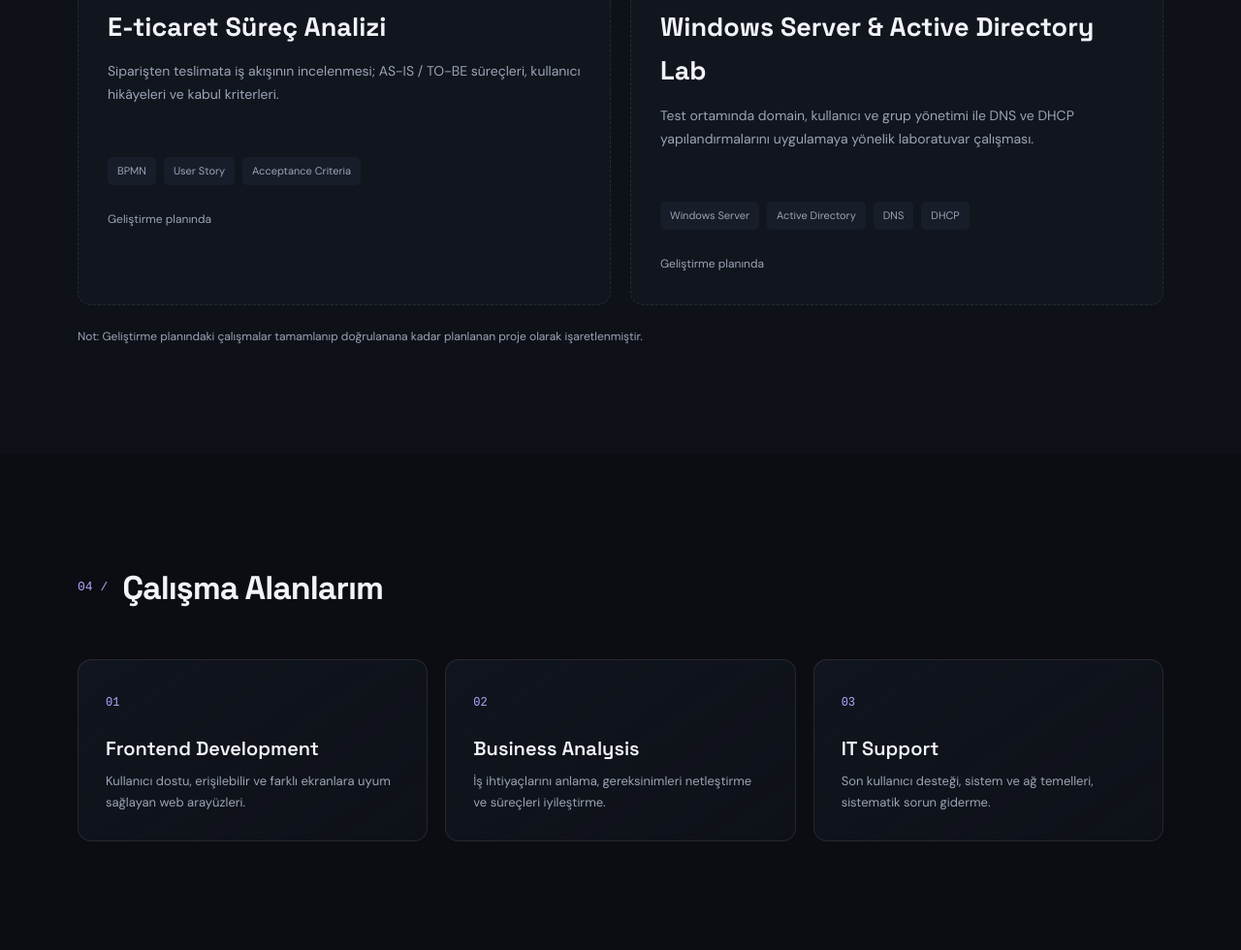
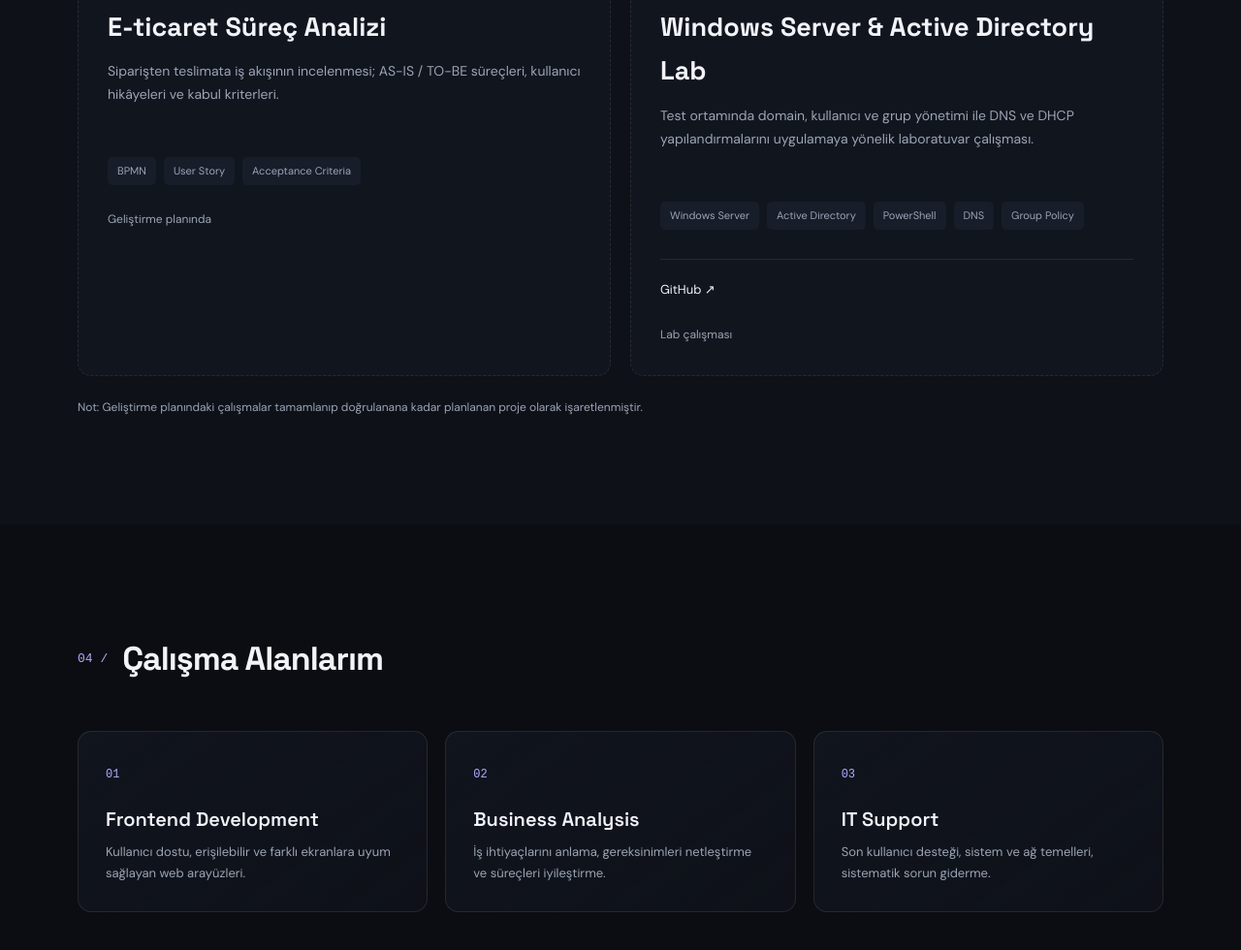
Before and after one commit to gkytr/gokaytura-portfolio, a plain HTML site: page index.html in a window 1280 px wide. Shown: the part 3128-4108 px from the top of the page at 97% size. Drawn offline with Linux system fonts and the light colour scheme.

Commit message:
Link Active Directory home lab from portfolio

```diff
--- a/index.html
+++ b/index.html
@@ -226,8 +226,9 @@
                         <div class="project-top"><span class="project-category">04 — IT LAB</span><span class="project-arrow">↗</span></div>
                         <h3 data-i18n="projectAD">Windows Server & Active Directory Lab</h3>
                         <p data-i18n="projectADDesc">Test ortamında domain, kullanıcı ve grup yönetimi ile DNS ve DHCP yapılandırmalarını uygulamaya yönelik laboratuvar çalışması.</p>
-                        <div class="project-tags"><span>Windows Server</span><span>Active Directory</span><span>DNS</span><span>DHCP</span></div>
-                        <span class="project-status" data-i18n="statusPlanned">Geliştirme planında</span>
+                        <div class="project-tags"><span>Windows Server</span><span>Active Directory</span><span>PowerShell</span><span>DNS</span><span>Group Policy</span></div>
+                        <div class="project-links"><a href="https://github.com/gkytr/active-directory-home-lab" target="_blank" rel="noopener noreferrer">GitHub ↗</a></div>
+                        <span class="project-status" data-i18n="statusLab">Lab çalışması</span>
                     </article>
                 </div>
                 <p class="projects-note" data-i18n="projectsNote">Not: Geliştirme planındaki çalışmalar tamamlanıp doğrulanana kadar planlanan proje olarak işaretlenmiştir.</p>
```
